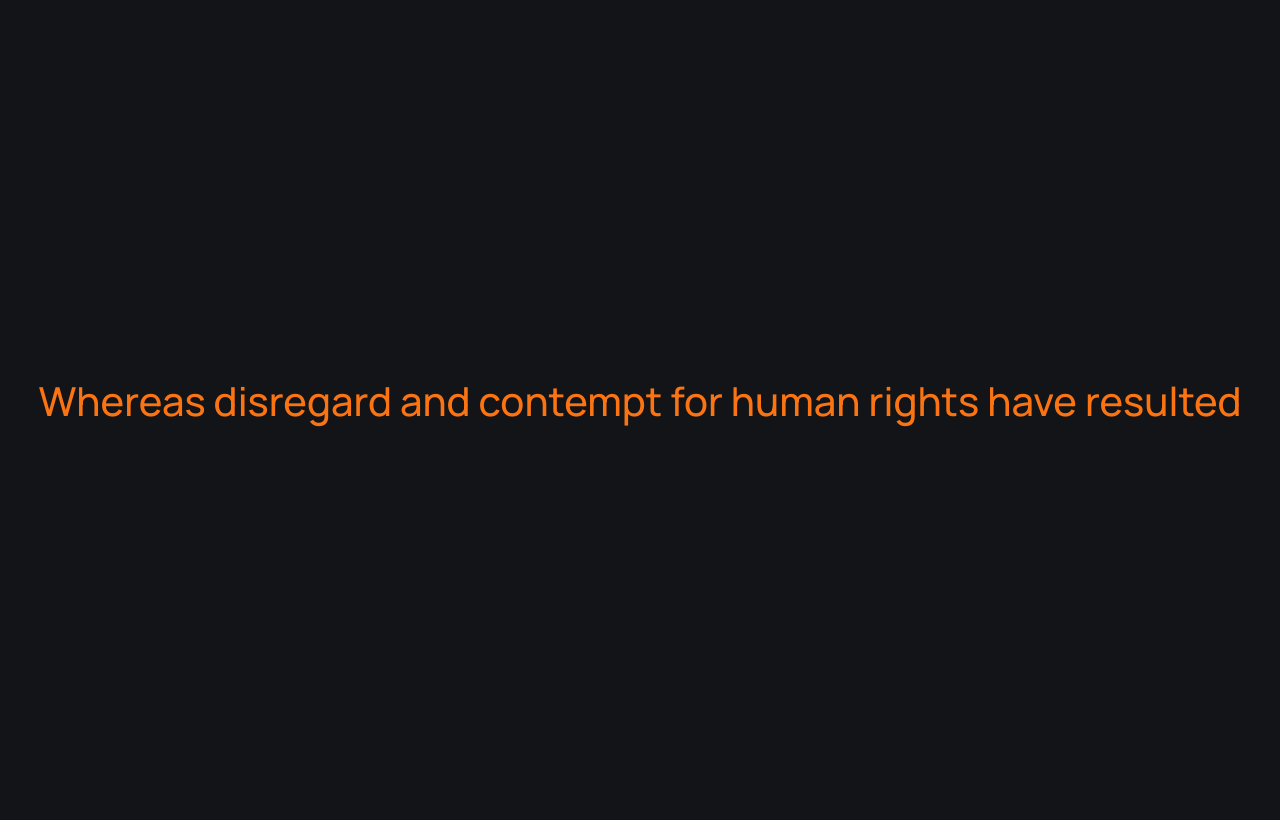
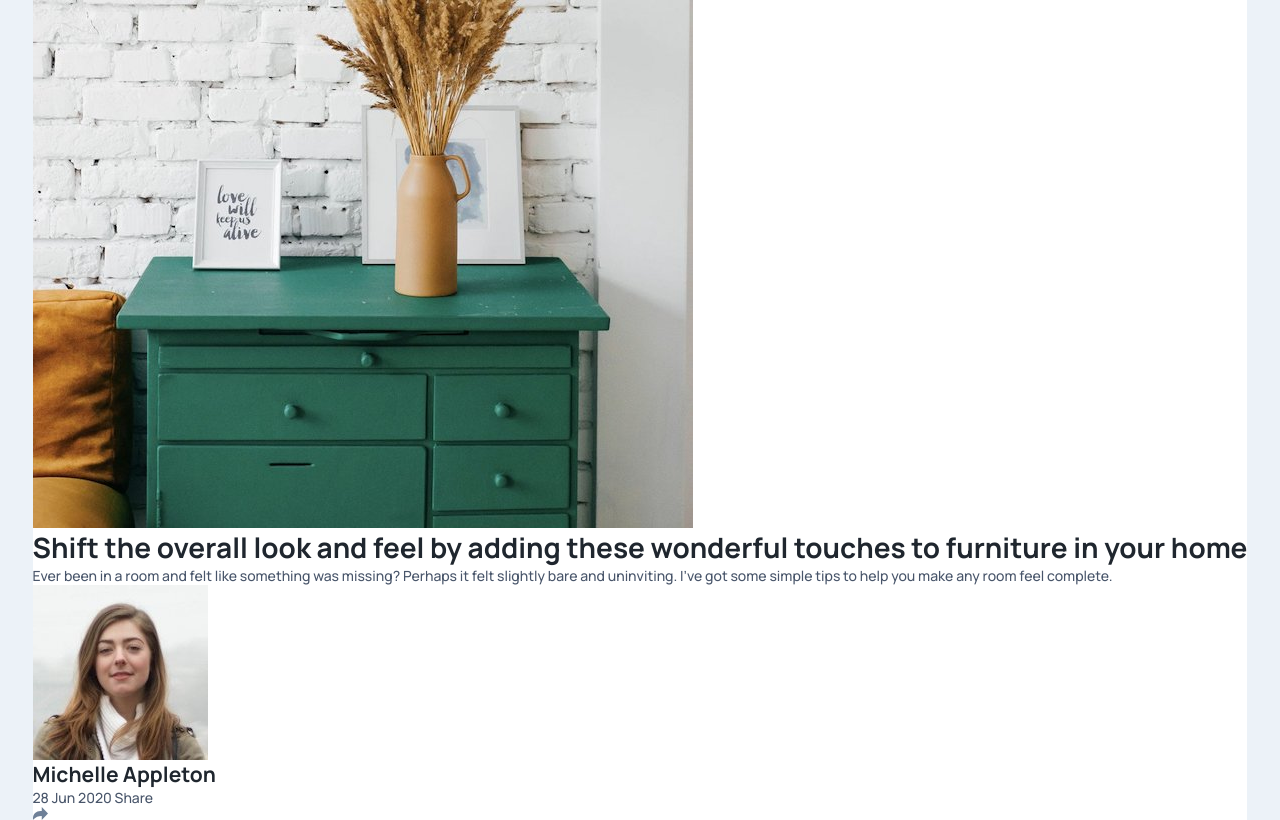
Before and after one commit to pkthunder87/article-preview, a React (Vite) app: page / in a window 1280 px wide. Built offline with nearby package versions, Linux system fonts and the light colour scheme.

Commit message:
Feat: Add HTML and components layout

```diff
--- a/src/App.jsx
+++ b/src/App.jsx
@@ -1,10 +1,18 @@
+import AppLayout from "./components/AppLayout";
+import ArticleImage from "./components/ArticleImage";
+import ArticleInfo from "./components/ArticleInfo";
+import ArticleProfile from "./components/ArticleProfile";
 import "./sass/main.scss";
 
 function App() {
   return (
-    <div className="main-title">
-      Whereas disregard and contempt for human rights have resulted
-    </div>
+    <AppLayout>
+      <div className="article">
+        <ArticleImage />
+        <ArticleInfo />
+        <ArticleProfile />
+      </div>
+    </AppLayout>
   );
 }
 
--- /dev/null
+++ b/src/components/AppLayout.jsx
@@ -0,0 +1,5 @@
+function AppLayout({ children }) {
+  return <main className="app-layout">{children}</main>;
+}
+
+export default AppLayout;
--- /dev/null
+++ b/src/components/ArticleImage.jsx
@@ -0,0 +1,11 @@
+function ArticleImage() {
+  return (
+    <img
+      className="article-image"
+      src="./assets/images/drawers.jpg"
+      alt="Cozy green drawers with a vase of wheat on top"
+    />
+  );
+}
+
+export default ArticleImage;
--- /dev/null
+++ b/src/components/ArticleInfo.jsx
@@ -0,0 +1,17 @@
+function ArticleInfo() {
+  return (
+    <div className="article-info">
+      <h1 className="article-info__title">
+        Shift the overall look and feel by adding these wonderful touches to
+        furniture in your home
+      </h1>
+      <p className="article-info__para">
+        Ever been in a room and felt like something was missing? Perhaps it felt
+        slightly bare and uninviting. I’ve got some simple tips to help you make
+        any room feel complete.
+      </p>
+    </div>
+  );
+}
+
+export default ArticleInfo;
--- /dev/null
+++ b/src/components/ArticleProfile.jsx
@@ -0,0 +1,22 @@
+function ArticleProfile() {
+  return (
+    <div className="article-profile">
+      <img
+        className="article-profile__img"
+        src="./assets/images/avatar-michelle.jpg"
+        alt="Michelle Appleton profile pic"
+      />
+      <h2 className="article-profile__author">Michelle Appleton</h2>
+      <p>28 Jun 2020 Share</p>
+      <div className="article-profile__share">
+        <img
+          className="profile-image"
+          src="./assets/images/icon-share.svg"
+          alt="share button"
+        />
+      </div>
+    </div>
+  );
+}
+
+export default ArticleProfile;
--- a/src/sass/_base.scss
+++ b/src/sass/_base.scss
@@ -14,13 +14,10 @@
 
 :root {
   // Colors
-
-  --color-orange: 25deg, 97%, 53%;
-
-  --color-grey: 217deg, 12%, 63%;
-  --color-bubble: 213deg, 19%, 22%;
-  --color-dark-blue: 213deg, 19%, 15%;
-  --color-very-dark-blue: 216deg, 12%, 8%;
+  --color-dark-grayish-blue: 217deg, 19%, 35%;
+  --color-dark-blue: 214deg, 17%, 51%;
+  --color-grayish-blue: 212deg, 23%, 69%;
+  --color-light-grayish-blue: 210deg, 46%, 95%;
   --color-white: 0deg, 0%, 100%;
 }
 
@@ -69,8 +66,8 @@ body {
   font-style: normal;
   font-size: 1.4rem;
 
-  color: hsl(var(--color-grey));
-  background-color: hsl(var(--color-very-dark-blue));
+  color: hsl(var(--color-dark-grayish-blue));
+  background-color: hsl(var(--color-light-grayish-blue));
 
   display: flex;
   justify-content: center;
@@ -80,6 +77,11 @@ body {
     color: hsl(var(--color-grey));
     border: none;
   }
+}
+
+h1,
+h2 {
+  color: hsl(var(--color-dark-blue));
 }
 
 /* Make images easier to work with */
--- a/src/sass/_components.scss
+++ b/src/sass/_components.scss
@@ -11,13 +11,10 @@
 
 :root {
   // Colors
-
-  --color-orange: 25deg, 97%, 53%;
-
-  --color-grey: 217deg, 12%, 63%;
-  --color-bubble: 213deg, 19%, 19%;
-  --color-dark-blue: 213deg, 19%, 13%;
-  --color-very-dark-blue: 216deg, 12%, 8%;
+  --color-dark-grayish-blue: 217deg, 19%, 35%;
+  --color-dark-blue: 214deg, 17%, 51%;
+  --color-grayish-blue: 212deg, 23%, 69%;
+  --color-light-grayish-blue: 210deg, 46%, 95%;
   --color-white: 0deg, 0%, 100%;
 }
 
@@ -59,5 +56,4 @@
 
 .main-title {
   font-size: 4rem;
-  color: hsl(var(--color-orange));
 }
--- a/src/sass/_layout.scss
+++ b/src/sass/_layout.scss
@@ -48,4 +48,5 @@
   display: flex;
   justify-content: center;
   align-items: center;
+  background-color: #fff;
 }
```
Also changed, not shown: .eslintrc.cjs.
